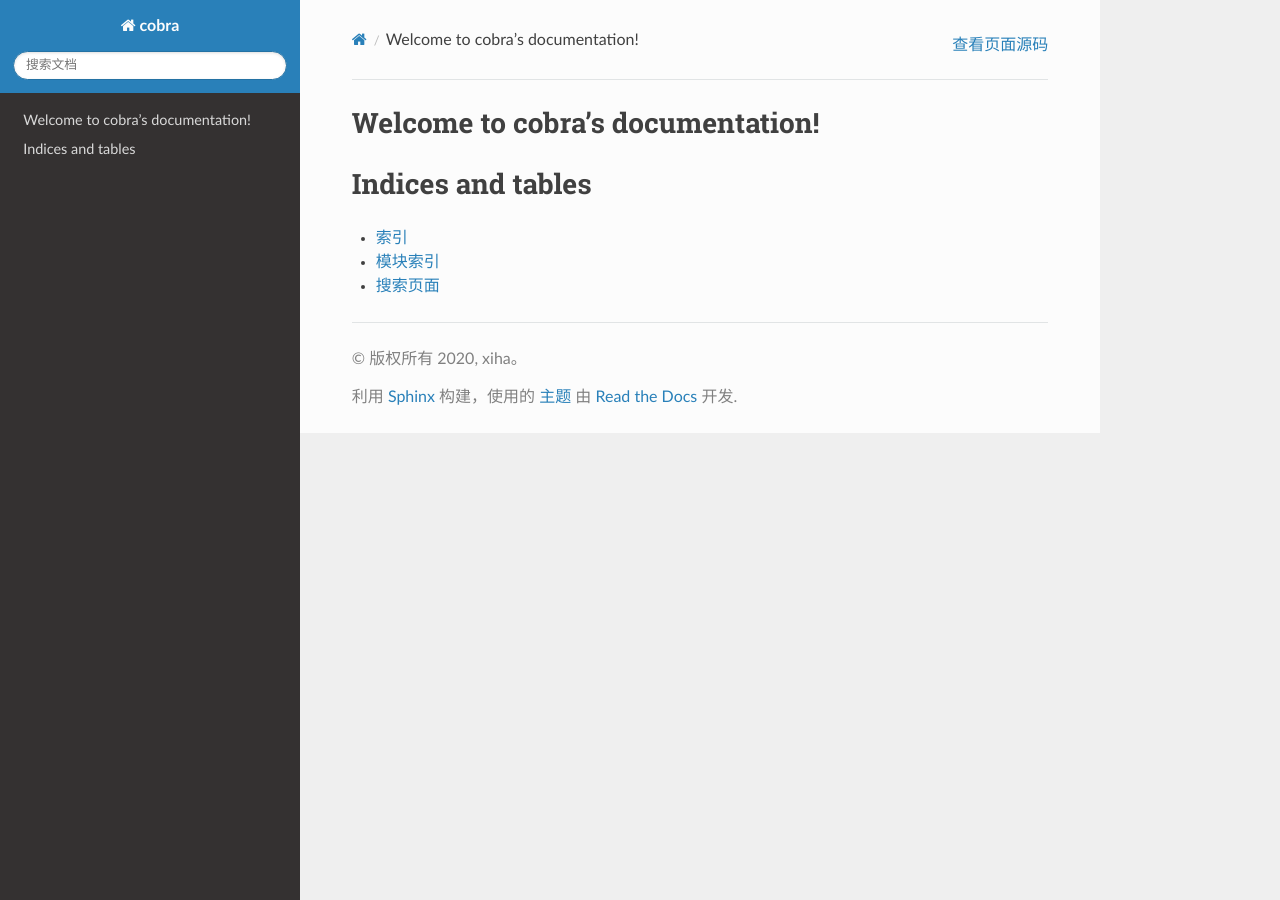
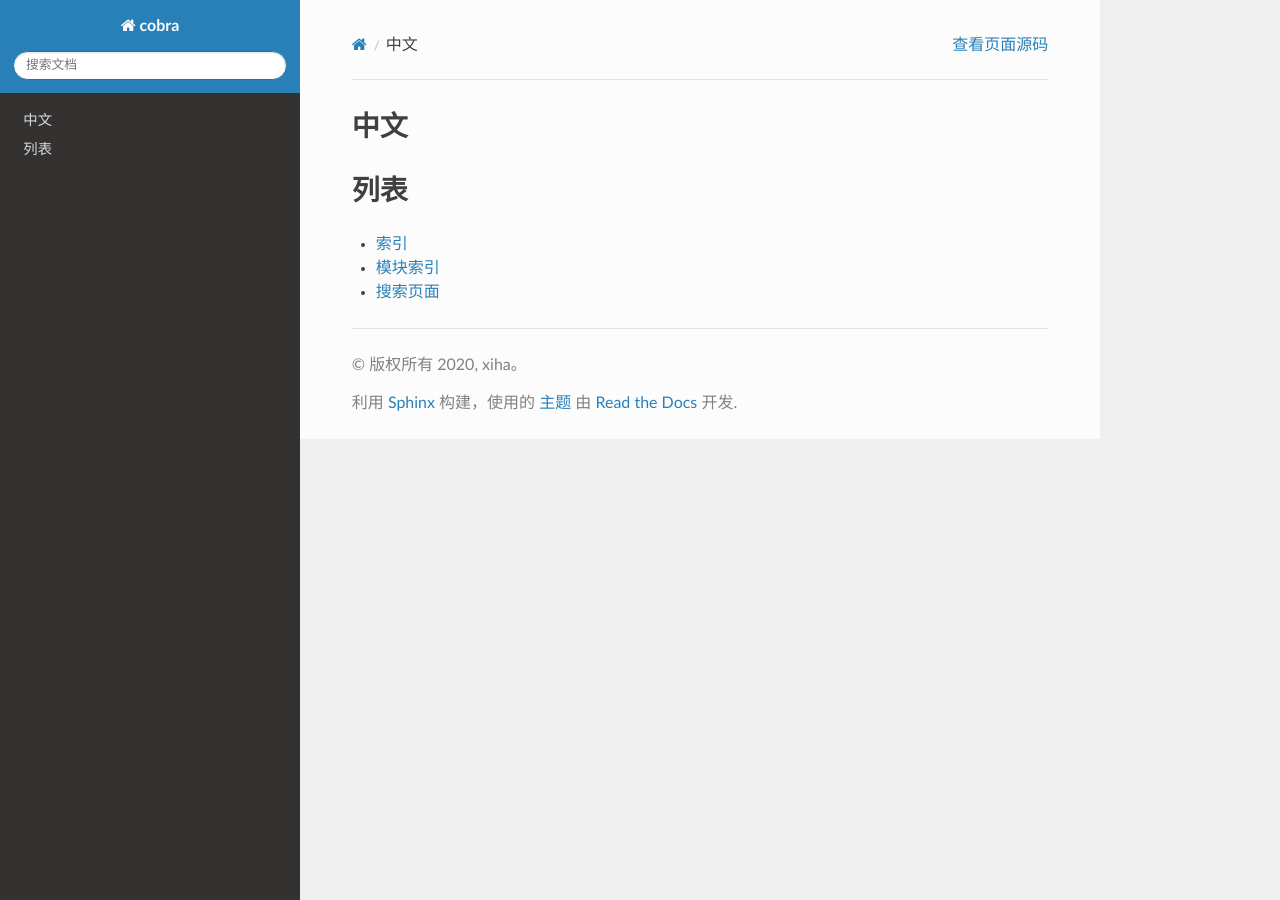
Before and after one commit to boringresearch/Template_Tutorial, a Sphinx documentation site: the page built from docs/zh_CN/source/index.rst, in a window 1280 px wide. Built offline with Sphinx 7.4.7 and the Read the Docs theme 2.0.0, drawn with Linux system fonts in a browser that asks for light colours.

Commit message:
Update index.rst

```diff
--- a/docs/zh_CN/source/index.rst
+++ b/docs/zh_CN/source/index.rst
@@ -3,7 +3,7 @@
    You can adapt this file completely to your liking, but it should at least
    contain the root `toctree` directive.
 
-Welcome to cobra's documentation!
+中文
 =================================
 
 .. toctree::
@@ -12,7 +12,7 @@ Welcome to cobra's documentation!
 
 
 
-Indices and tables
+列表
 ==================
 
 * :ref:`genindex`
```
